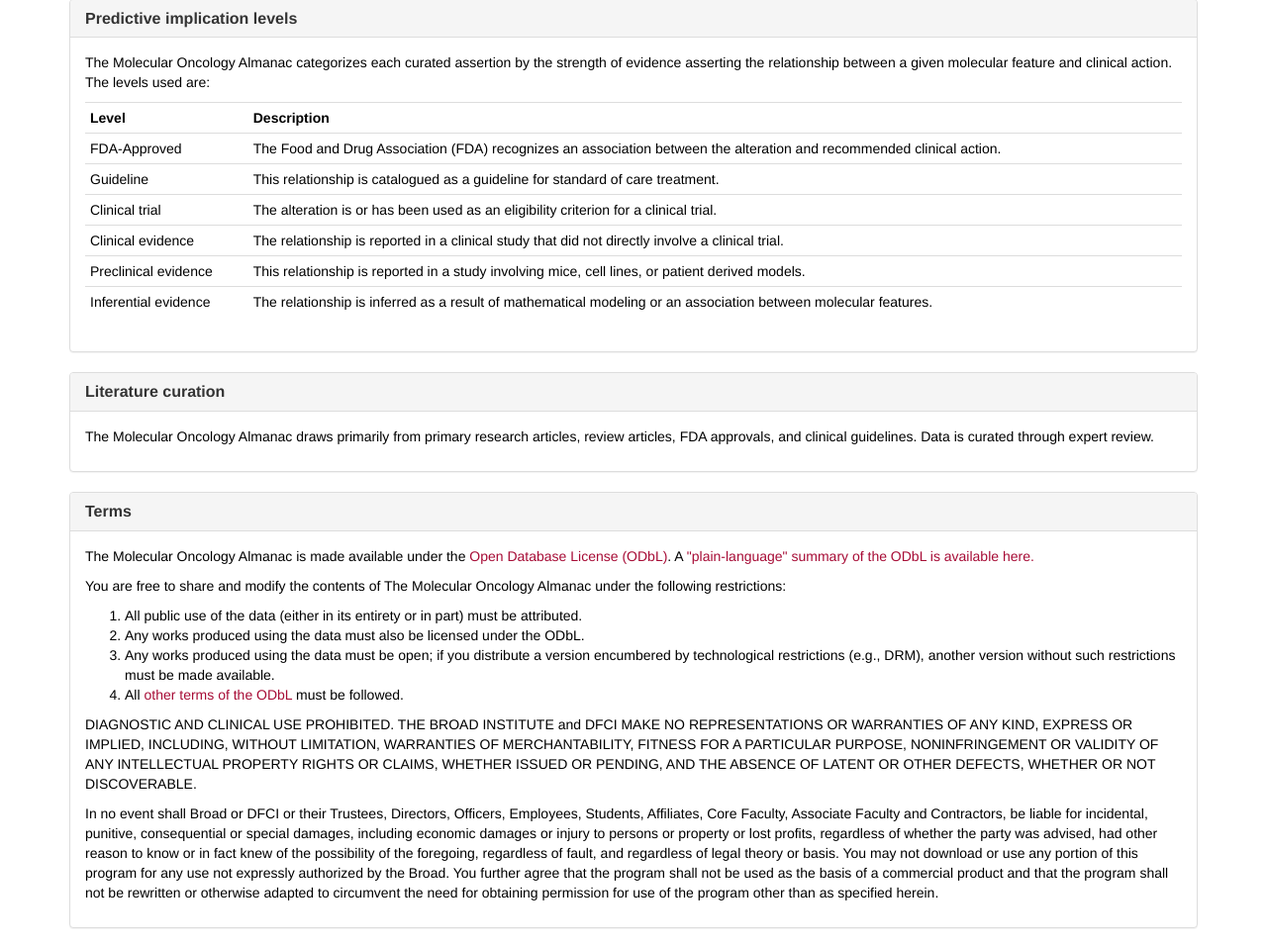
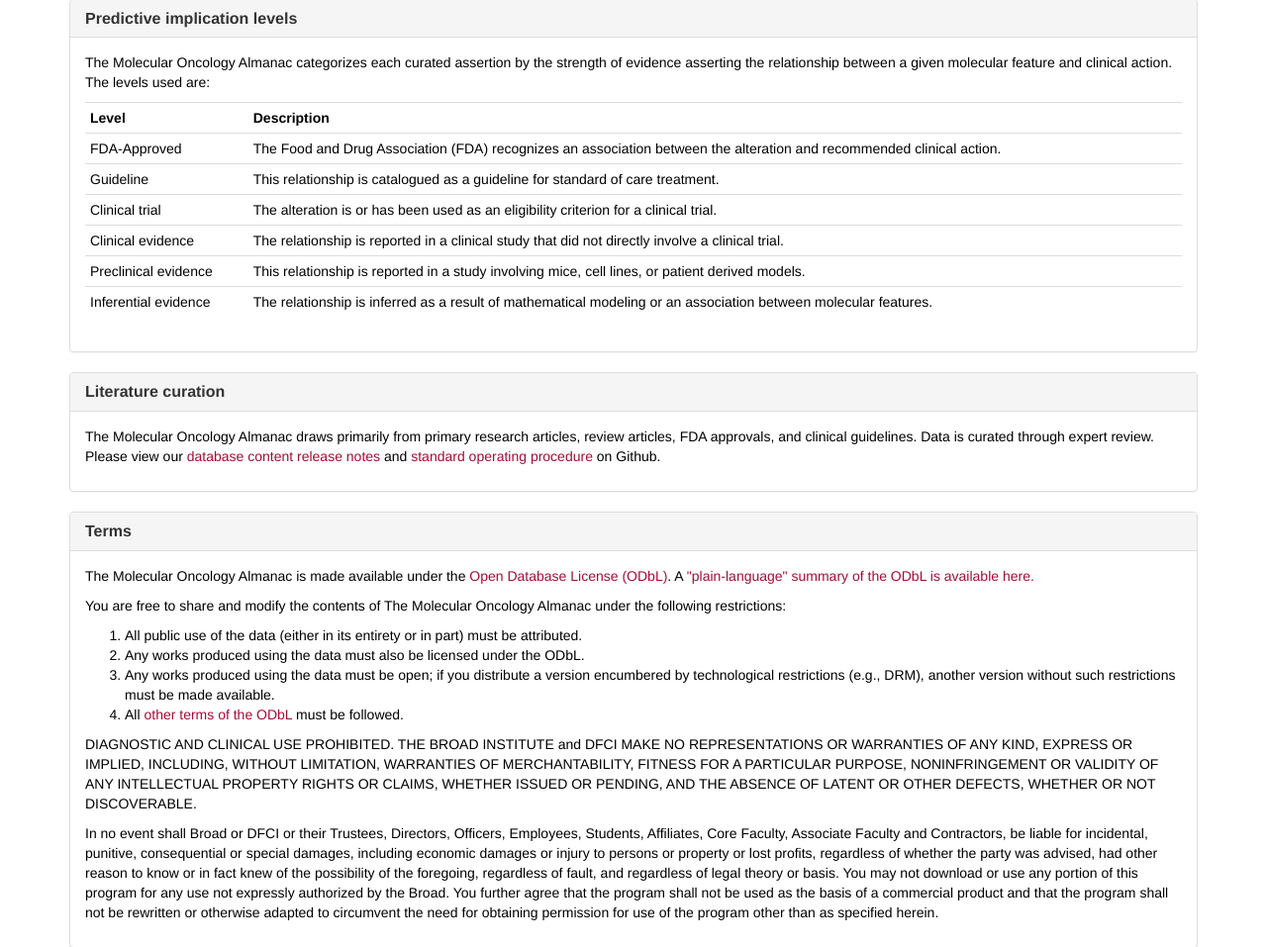
Before and after one commit to vanallenlab/moalmanac-browser, a Flask app: page /about in a window 1280 px wide. Shown: the part 563-1520 px from the top of the page at 99% size. Run offline with Flask 2, Linux system fonts and the light colour scheme; parts of the project's set-up code (start-up, migrations or seed data) failed here and were passed over; some libraries are stand-ins or nearby versions.

Commit message:
Linked to database releases and sop on about page

```diff
--- a/templates/portal_about.html
+++ b/templates/portal_about.html
@@ -108,7 +108,7 @@
     <div class="panel-body">
         <p>
             {{ config['APP_NAME'] }} draws primarily from primary research articles, review articles, FDA approvals, and
-            clinical guidelines. Data is curated through expert review.
+            clinical guidelines. Data is curated through expert review. Please view our <a href="https://github.com/vanallenlab/moalmanac-db/releases" target="_blank">database content release notes</a> and <a href="https://github.com/vanallenlab/moalmanac-db/blob/main/docs/sop.md" target="_blank">standard operating procedure</a> on Github.
         </p>
     </div>
 </div>
```
